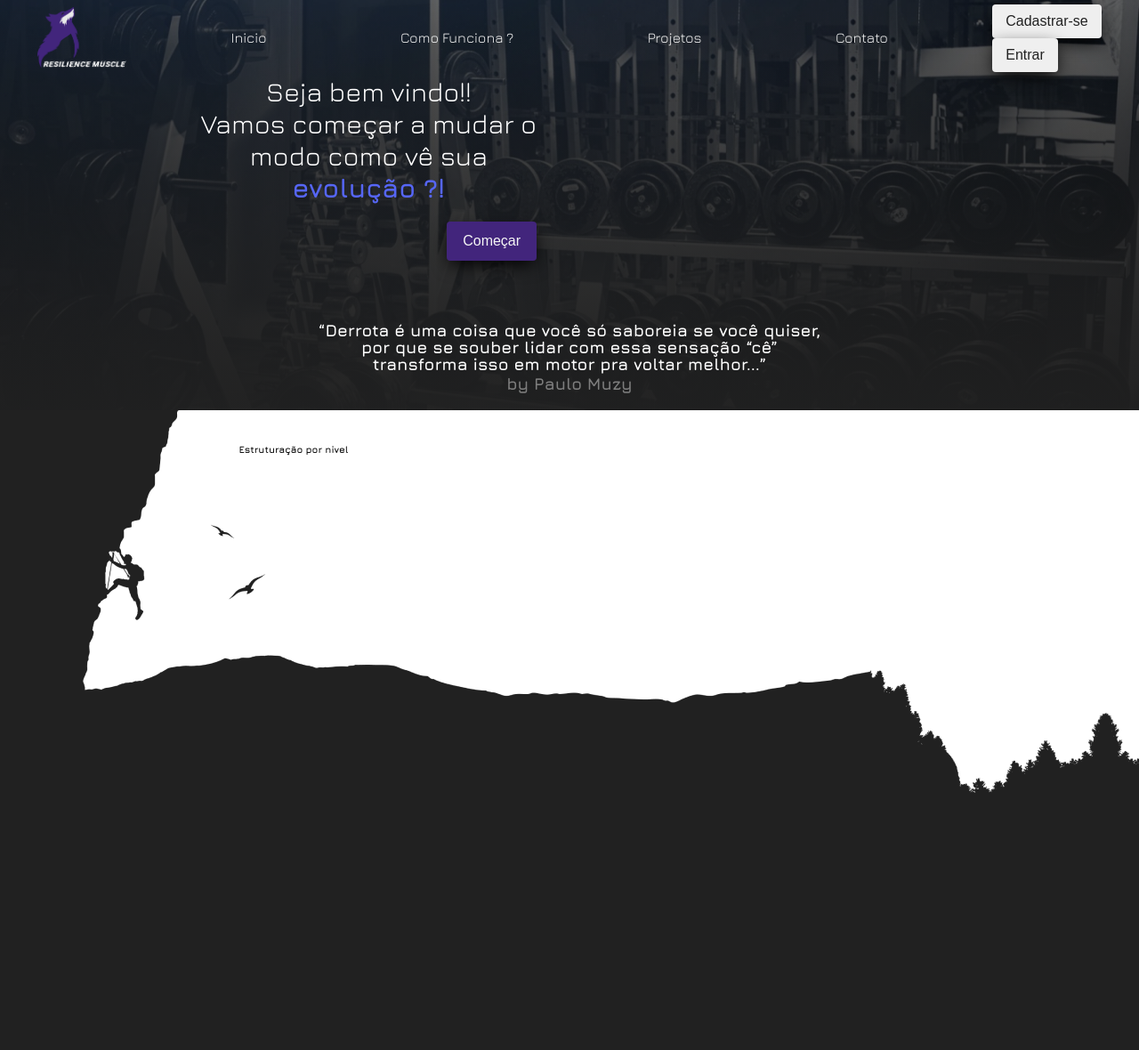
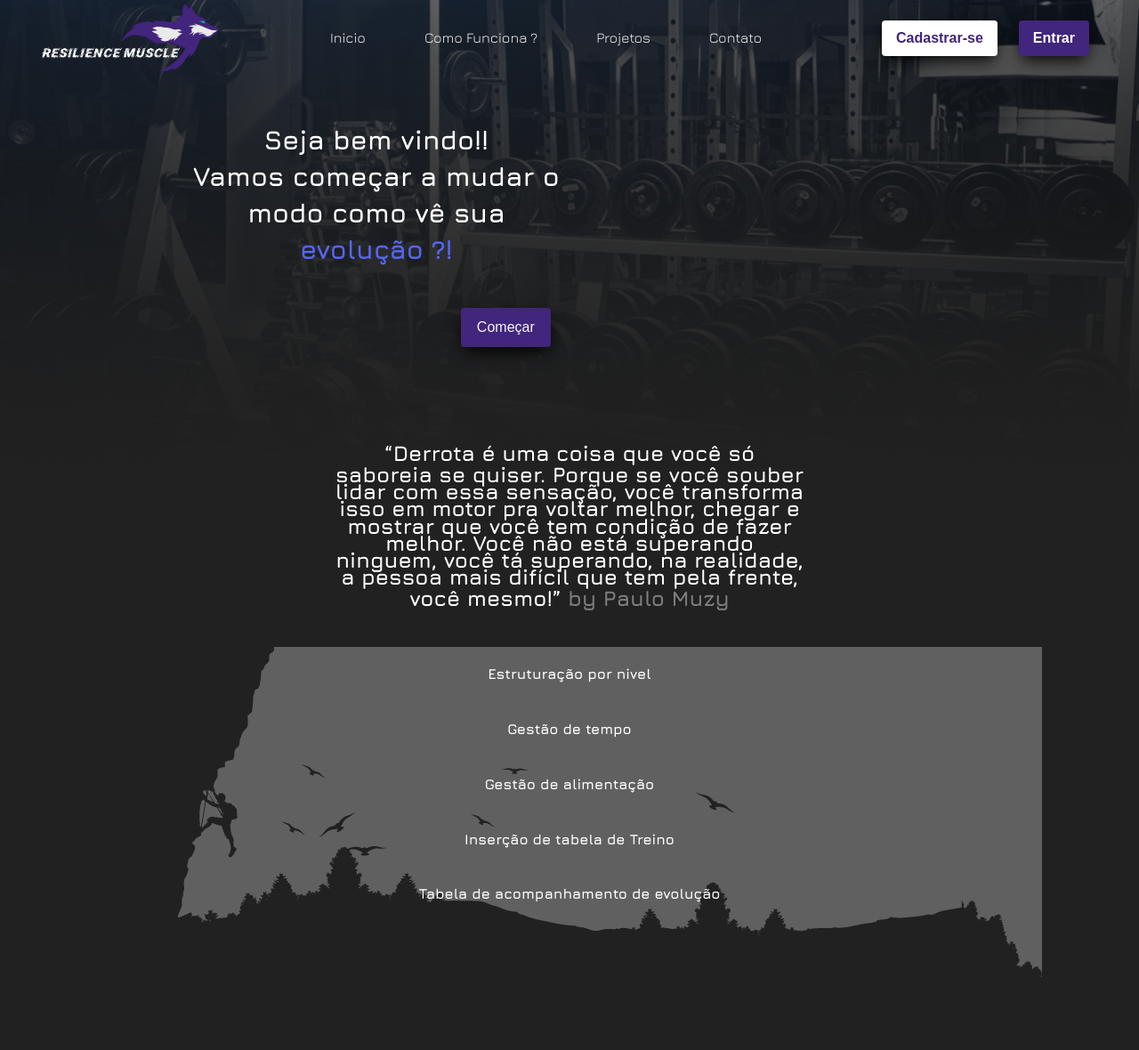
Before and after one commit to LincolnFerreira/ResilienceMuscle, a plain HTML site: page html/index.html in a window 1280 px wide. Shown: the top 1180 px of the page at 89% size. Before the commit the page ends 911 px from the top, so only its background shows below. Drawn offline with Linux system fonts and the light colour scheme.

Commit message:
rodapé quase finalizado e menu faltando corrigir :hover

```diff
--- a/css/class.css
+++ b/css/class.css
@@ -3,11 +3,38 @@
     src: url(../css/fonts/Jura-VariableFont_wght.ttf);
 
 }
+body{
+    background-color: #212121;
+    color: #fff;
+    font-family: Jura;
+
+}
+
+.fa{
+    padding: 10px;
+
+}
+.fa-instagram{
+    display: flex !important;
+    justify-content: center;
+    padding-right: -5px !important;
+}
+.flex-column{
+    display: flex;
+    flex-direction: column;
+}
+
+.flex-row{
+    display: flex;
+    flex-direction: row;
+}
 .container-lg{
     display: flex;
     width: 100%;
     justify-content: center;
-    margin: 50px 0px 0px 0px;
+    padding: 20px 50px 20px 50px;
+}
+.div_footer_item{
 }
 .container-column{
     flex-direction: column;
@@ -19,14 +46,22 @@
     margin: 10px;
 }
 .button{
-    border: none;
     border-radius: 4px;
     padding: 10px 15px 10px 15px;
+    margin: 10px 10px 10px 10px;
     font-weight:500;
-    display: flex;
     align-items: center;
     -webkit-box-shadow: 0px 7px 19px -3px #000000;
     box-shadow: 0px 7px 19px -3px #000000;
+}
+.button-border{
+    border-radius: 24px;
+    padding-left: 34px;
+    padding-right: 34px;
+    border: none;
+    border-color: transparent;
+    background-color: #00DA87;
+    color: whitesmoke;
 }
 .button-destaque {
     border: solid;
--- a/css/index.css
+++ b/css/index.css
@@ -1,10 +1,3 @@
-body{
-    background-color: #212121;
-    color: #fff;
-    font-family: Jura;
-    overflow-x: hidden;
-
-}
 /* imagem banner index*/
 #div_banner{
     background: linear-gradient(180deg, rgba(0, 0, 0, 0) 0%, #212121 100%), url(../images/background_index.png);
@@ -13,100 +6,152 @@ body{
     height: 70vh;
     width: 100%;
     z-index: -1;
+}
+/*  Menu  */
+#nav-bar{
+    align-items: center;
+    justify-content: space-around;
 
 }
-/* */
 #nav-bar ul{
-    display: flex;
-    flex-direction: row;
     color: whitesmoke;
     justify-content: space-around;
     align-items: center;
 
 }
-#logo{
-    cursor: pointer;
+#nav-bar ul li:hover{
+    border:solid;
+    border-color: #42257C;
+
 }
-#logo:hover{
-    cursor: pointer;
-    width: 110px;
+.fa-xl{
+    font-size: 1.7em !important;
+    margin: 0px 0px 0px 0px;
 }
 #nav-bar ul li{
     margin: 30px 30px 30px 30px ;
     cursor: pointer;
     border:solid;
     border-color: transparent;
-}
-#nav-bar ul li:hover{
-
-    border:solid;
-    border-color: #42257C;
 
 }
-
-#nav-bar #div_menu_button{
-    display: flex;
-    flex-direction: row;
-    justify-content: space-around;
-    width: 20%;
+h3{
+    margin-bottom:5px;
+    margin-top: 17px;
+}
+h3 span{
+    background-color: #00DA87;
 }
 
+#logo{
+    cursor: pointer;
+
+}
+#logo:hover{
+    cursor: pointer;
+    width: 210px;
+
+}
+#button_cadastro{
+    border: 0.5px solid transparent;
+    background-color: #fff;
+    color: #42257C;
+
+    font-weight: 600;
+}
+#button_cadastro:hover{
+    border: 0.5px solid transparent;
+    background-color: transparent;
+    color: white;
+
+    border-color: #42257C;
+}
+
+#button_login{
+    background-color: #42257C;
+    color: #fff;
+    border: 0.5px solid transparent;
+    font-weight: 600;
+}
+#button_login:hover{
+    background-color: transparent;
+    color: white;
+    border: 0.5px solid white;
+}
+/* ACABA MENU */
 #p_banner{
     text-align: start;
+
 }
 #div_banner_frase{
     display: flex;
     justify-content: space-around;
     align-items: center;
+    margin-top: 20px;
+    height: 350px;
 }
 #div_frase{
-    display: flex;
-    flex-direction: column;
+    margin-bottom: 30px;
 }
 #div_banner_button{
     display: flex;
     flex-direction: column-reverse;
-    padding: 20px 0px 0px 0px;
+    margin: 40px 0px 0px 40px;
 }
 #div_banner_button button{
     align-self: flex-end;
 }
+
 #div_motiv{
     width: 45%;
     text-align: center;
+    margin-bottom: 20px;
 }
 
 #mountain-image{
-    width: 100%;
-    background-color: #fff;
-    background-image: url(../images/mountain1.png);
-    background-size:auto;
+    width: 90%;
+    background-color: #606060;
+    background-image: url(../images/Ativo\ 9.png);
     background-repeat: no-repeat;
     height: 450px;
 }
+.mountain-text{
+    width: 100%;
+}
 
-#div_listagem{
-
-}
-#div_checks{
+ .div_checks{
     width: 100%;
-    display: flex;
     justify-content: center;
     align-items: center;
+}
 
+.gg-check{
+    color: #00DA87;
 }
+    /*
 #div_check1{
     display: flex;
-    align-items: center;
+    flex-direction: row;
+    align-items: baseline;
+    justify-content: center;
     color: black;
 }
-.gg-check{
-    color: #00DA87;
-    height: 30px !important;
+#div_check1 h6{
+    padding-left: 15px;
 }
+
 
 .gg-check::after{
     color: #00DA87;
     width: 12px !important;
     height: 20px !important;
+} */
+
+.div_footer_item{
+    justify-content: space-between;
+    align-items: center;
 }
+#div_direitos{
+    align-self: center;
+    justify-self: center;
+}
--- a/html/index.html
+++ b/html/index.html
@@ -11,34 +11,35 @@
     <link rel="stylesheet" href="../css/class.css">
     <link href='https://css.gg/css' rel='stylesheet'>
     <title>Inicio</title>
+    <script src="https://kit.fontawesome.com/cbc73789ee.js" crossorigin="anonymous"></script>
 </head>
 
 <body>
     <!-- BANNER COM IMAGEM-->
     <div id="div_banner"></div>
     <!-- MENU -->
-    <div id="nav-bar">
-        <ul>
-            <img src="../images/logo.png" width="100px" id="logo" />
+    <div class="flex-row" id="nav-bar">
+        <img src="../images/Ativo 5.png" width="200px" id="logo" />
+        <ul class="flex-row">
             <li href=".">Inicio</li>
             <li href=".">Como Funciona ?</li>
             <li href=".">Projetos</li>
             <li href=".">Contato</li>
-            <div id="button">
-                <button class="button" id="button_cadastrar">Cadastrar-se</button>
-                <button class="button" id="button_logar">Entrar</button>
-            </div>
         </ul>
+        <div id="div_button">
+            <button class="button" id="button_cadastro">Cadastrar-se</button>
+            <button class="button" id="button_login">Entrar</button>
+        </div>
     </div>
     <!-- BANNER FRASE -->
     <div id="div_banner_frase">
-        <div id="div_frase">
-            <p class="font-title">Seja bem vindo!!</p>
-            <p class="font-title"> Vamos começar a mudar o</p>
-            <p class="font-title"> modo como vê sua</p>
-            <p class="font-title font-destaque"> evolução ?!</p>
+        <div class="flex-column" id="div_frase">
+            <h3 class="font-title">Seja bem vindo!!</h3>
+            <h3 class="font-title"> Vamos começar a mudar o</h3>
+            <h3 class="font-title"> modo como vê sua</h3>
+            <h3 class="font-title font-destaque"> evolução ?!</h3>
             <div id="div_banner_button">
-                <button class="button button-destaque">Começar
+                <button class="button button-destaque flex-row">Começar
                     <i class="gg-arrow-right"></i>
                 </button>
             </div>
@@ -47,21 +48,57 @@
     </div>
     <div class="container-lg container-column">
         <div id="div_motiv">
-            <h3>“Derrota é uma coisa que você só saboreia se você quiser, por que se souber lidar com essa sensação “cê”
-                transforma isso em motor pra voltar melhor...”<p class="p_desabled"> by Paulo Muzy</p>
-            </h3>
+            <h2><span>“Derrota</span> é uma coisa que você só saboreia se quiser. Porque se você souber lidar com essa
+                sensação, você transforma isso em motor pra voltar melhor,
+                chegar e mostrar que você tem condição de fazer melhor. Você não está superando ninguem, você tá
+                superando, na realidade, a pessoa mais difícil que tem pela frente, você mesmo!”<span
+                    class="p_desabled"> by Paulo Muzy</span>
+            </h2>
         </div>
         <div id="mountain-image">
-            <div class="container-md">
-                <div id="div_checks">
-                    <div id="div_check1">
-                        <i class="gg-check"></i>
-                        <h6>Estruturação por nivel</h6>
-                    </div>
+            <div class="flex-column mountain-text">
+                <div class="flex-row div_checks" id="check1">
+                    <i class="gg-check"></i>
+                    <h4>Estruturação por nivel</h4>
+                </div>
+                <div class="flex-row div_checks" id="check2">
+                    <i class="gg-check"></i>
+                    <h4>Gestão de tempo</h4>
+                </div>
+                <div class="flex-row div_checks" id="check3">
+                    <i class="gg-check"></i>
+                    <h4>Gestão de alimentação</h4>
+                </div>
+                <div class="flex-row div_checks" id="check4">
+                    <i class="gg-check"></i>
+                    <h4>Inserção de tabela de Treino</h4>
+                </div>
+                <div class="flex-row div_checks" id="check4">
+                    <i class="gg-check"></i>
+                    <h4>Tabela de acompanhamento de evolução</h4>
                 </div>
             </div>
         </div>
     </div>
+    <footer class="container-lg flex-column">
+        <div class="flex-row div_footer_item">
+            <div><img src="../images/Ativo 5.png" width="300px"></div>
+            <div class="flex-column">
+                <div class="flex-row">
+                    <div class="fa"><i class="fa-brands fa-facebook-square fa-2xl"></i></div>
+                    <div class="fa"><i class="fa-brands fa-twitter-square fa-2xl"></i></div>
+                </div>
+                <div class="flex-row">
+                    <div class="fa"><i class="fa-brands fa-youtube fa-2xl"></i></div>
+                    <div class="fa"><i class="fa-brands fa-instagram fa-2xl"></i></div>
+                </div>
+                <div class="flex-column">
+                <button class="button button-border">Contato</button>
+                    </div>
+            </div>
+        </div>
+        <div id="div_direitos">Todos os direitos reservados © Copy-right 2022</div>
+    </footer>
 </body>
 
 </html>
```
Also changed, not shown: html/cadastro.html (added, +12 -0 lines), html/login.htm (added, +12 -0 lines), images/Ativo 1.png (added), images/Ativo 5.png (added), images/Ativo 7.png (added), images/Ativo 8.png (added), images/ativo 9.png (added), images/facebook-square-brands.svg (added).
